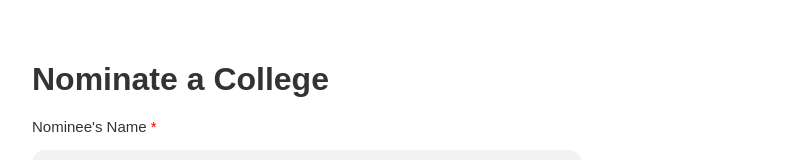
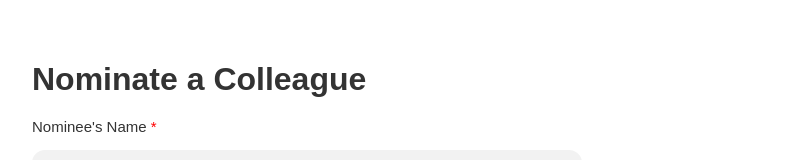
Before and after one commit to MariamElkholeyy/My-ITWORX-Tasks, a plain HTML site: page html-Mariam/NominationForm.html in a window 1280 px wide. Shown: the top 160 px of the page, without its empty margins (188-991 px from the left). Drawn offline with Linux system fonts and the light colour scheme.

Commit message:
Fixed a Typo issue

```diff
--- a/html-Mariam/NominationForm.html
+++ b/html-Mariam/NominationForm.html
@@ -9,7 +9,7 @@
 </head>
 <body>
     <div class="container">
-        <h1>Nominate a College</h1>
+        <h1>Nominate a Colleague</h1>
         <div class="nom-name title">
             <label for="nom-name">Nominee's Name <span class="spanM">*</span> </label>
             <input type="text" id="nom-name" name="nom-name" placeholder="Enter First and Last Name " class="placeholder">
```
Also changed, not shown: 2 other files.
